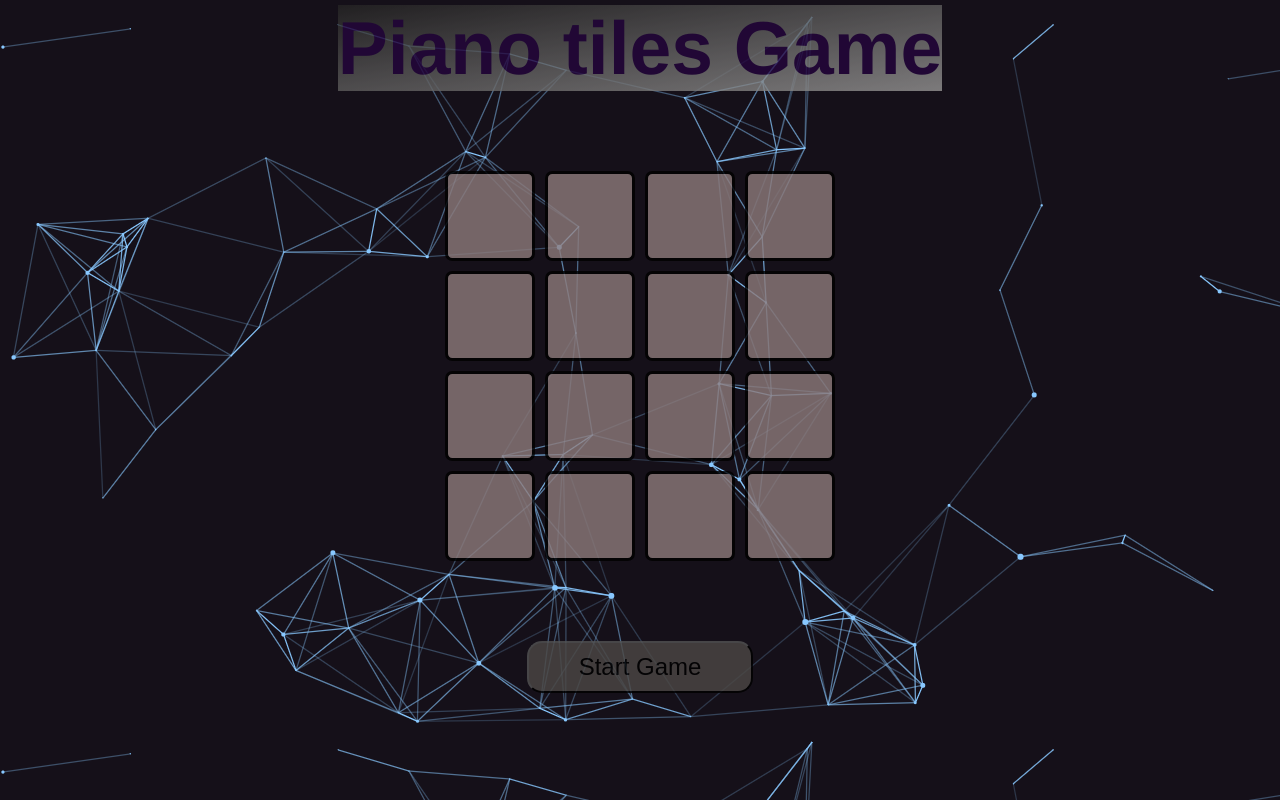
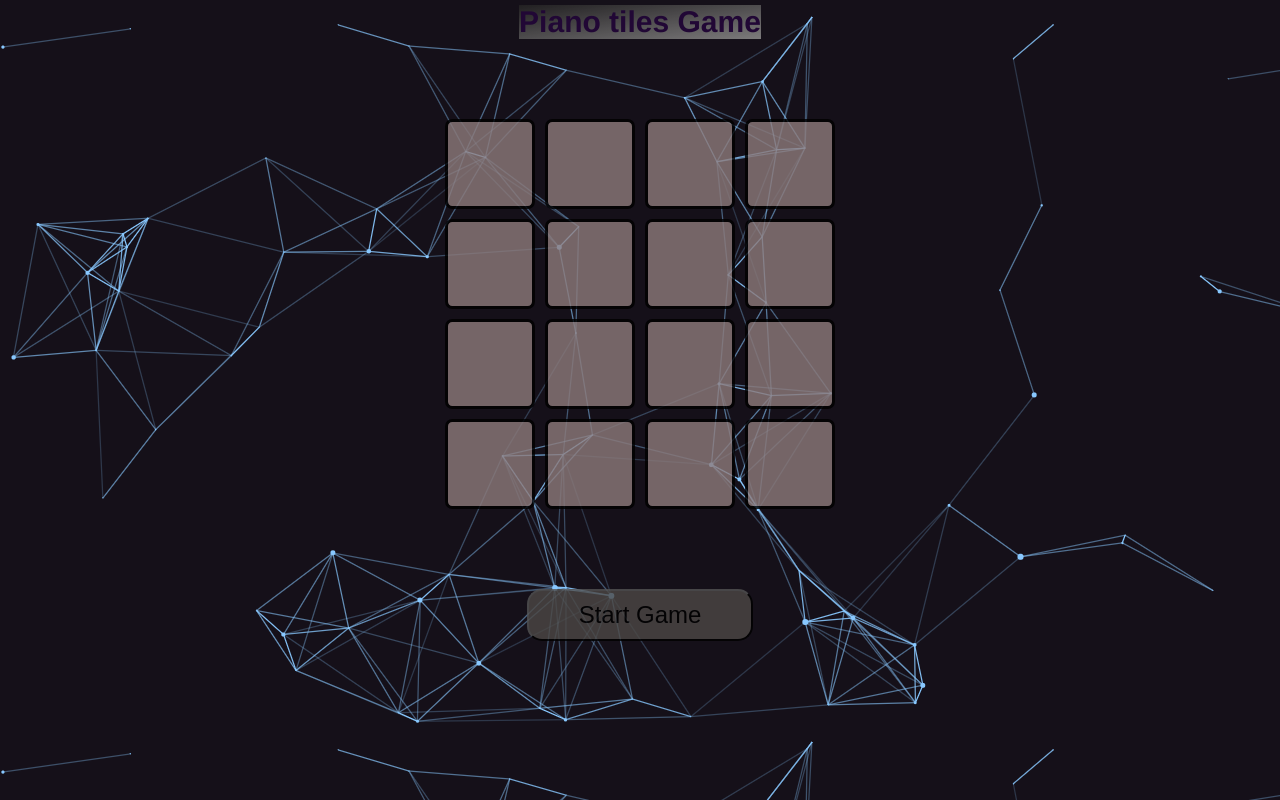
Before and after one commit to VishnuRam2411/DeltaTask1-Webdev, a plain HTML site: page index.html in a window 1280 px wide. Drawn offline with Linux system fonts and the light colour scheme.

Commit message:
Update index.css

```diff
--- a/index.css
+++ b/index.css
@@ -28,7 +28,7 @@ button:hover {
 
 h1 {
     margin-top: 5px;
-    font-size: 75px;
+    font-size: 30px;
     text-align: center;
     color: rgb(36, 6, 61);
     background: linear-gradient(to bottom right, rgb(37, 36, 36), rgb(150, 149, 148));
```
